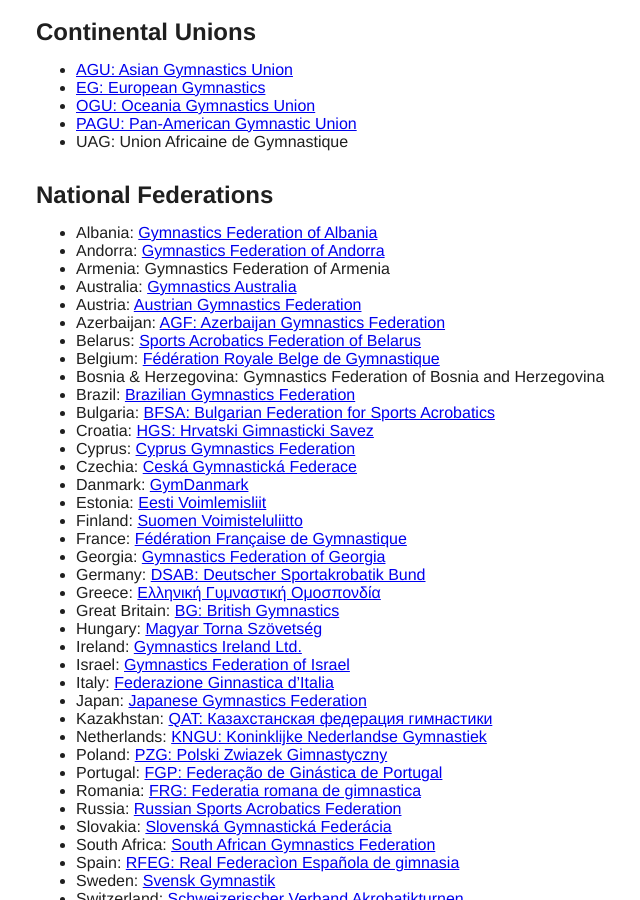
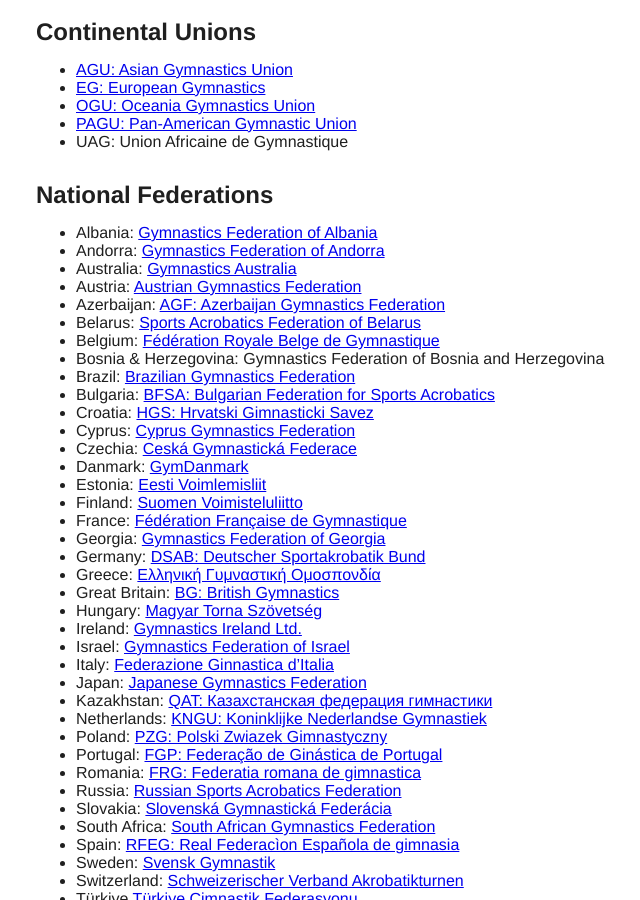
Before and after one commit to floshin/acrolib, a Jekyll site: the page built from community.md, in a window 1280 px wide and 900 px high, scrolled down 598 px. Shown: the whole window, without its empty margins (289-929 px from the left). Built offline with Jekyll 4.4.1, drawn with Linux system fonts in a browser that asks for light colours; our own code applies the rules of GitHub Pages for plain Markdown files.

Commit message:
Update community.md

```diff
--- a/community.md
+++ b/community.md
@@ -30,7 +30,7 @@
 
 * Albania: [Gymnastics Federation of Albania](https://gjimnastika.al/)
 * Andorra: [Gymnastics Federation of Andorra](http://www.fag.ad/)
-* Armenia: Gymnastics Federation of Armenia
+<!--* Armenia: Gymnastics Federation of Armenia-->
 * Australia: [Gymnastics Australia](http://www.gymnastics.org.au/)
 * Austria: [Austrian Gymnastics Federation](http://www.oeft.at/)
 * Azerbaijan: [AGF: Azerbaijan Gymnastics Federation](https://agf.az/en/)
```
